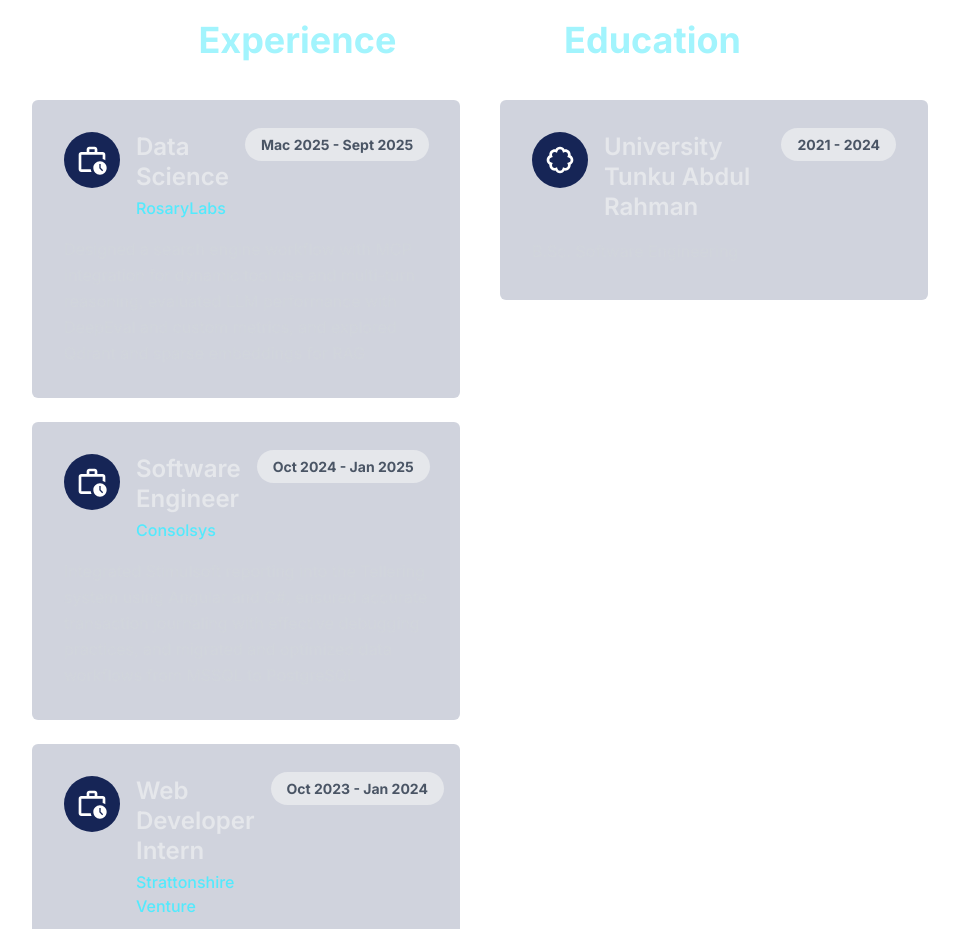
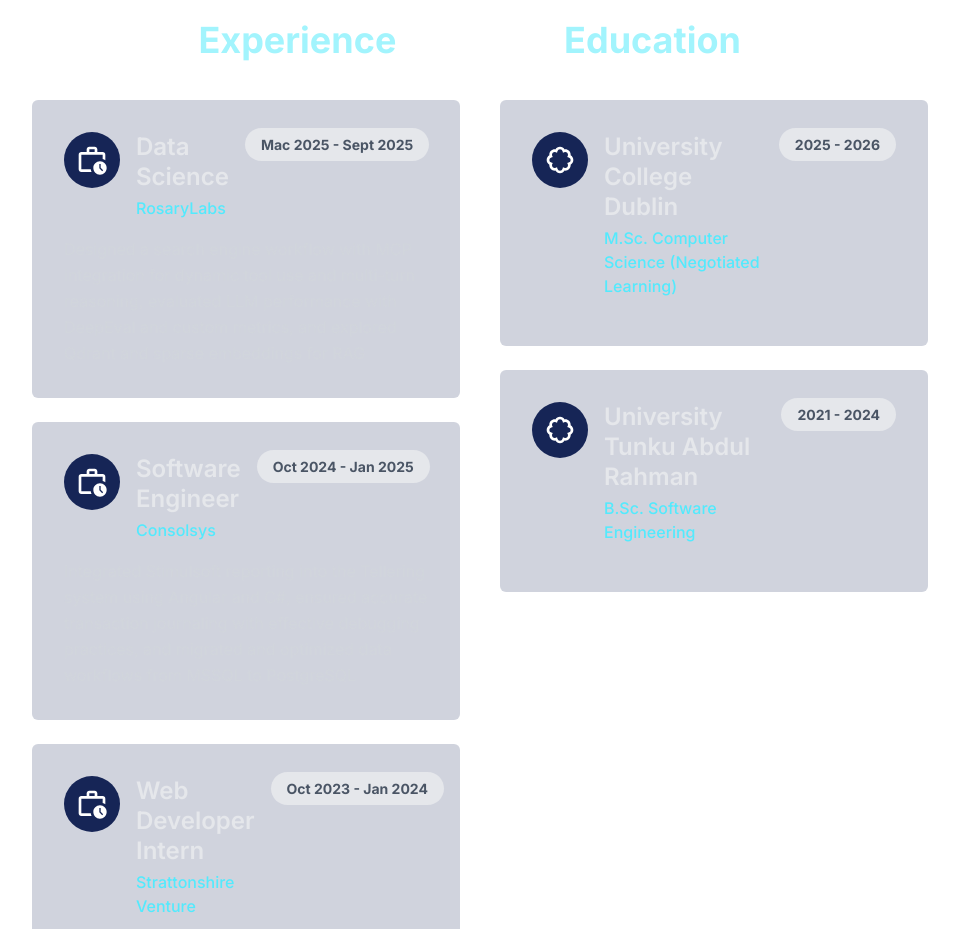
Before and after one commit to h4r1yzz/portfolio, a Next.js app: page / in a window 1280 px wide. Shown: the part 860-1789 px from the top of the page, without its empty margins (160-1119 px from the left). Built offline with nearby package versions, Linux system fonts and the light colour scheme.

Commit message:
fix: size of the education

```diff
--- a/component/Home/Resume/Resume.tsx
+++ b/component/Home/Resume/Resume.tsx
@@ -1,11 +1,6 @@
 import React from 'react'
-import { BsDatabase } from 'react-icons/bs'
-import { FaCodepen } from 'react-icons/fa'
-import { FaReact } from 'react-icons/fa'
 import ResumeCard from './ResumeCard'
 import { BiBadge } from 'react-icons/bi'
-import { FaUpwork } from 'react-icons/fa6'
-import { SiWorkplace } from 'react-icons/si'
 import { MdOutlineWorkHistory } from 'react-icons/md'
 
 const Resume = () => {
@@ -29,7 +24,8 @@ const Resume = () => {
                     My <span className='text-cyan-200'>Education</span>
                 </h1>
                 <div className='mt-10 space-y-6' data-aos="zoom-out" data-aos-anchor-placement="top-center" data-aos-delay="200">
-                    <ResumeCard Icon={BiBadge} role="University Tunku Abdul Rahman" description="B.Sc. Software Engineering" date="2021 - 2024"/>
+                    <ResumeCard Icon={BiBadge} role="University College Dublin" company="M.Sc. Computer Science (Negotiated Learning)" date="2025 - 2026"/>
+                    <ResumeCard Icon={BiBadge} role="University Tunku Abdul Rahman" company="B.Sc. Software Engineering" date="2021 - 2024"/>
                 </div>
             </div>
         </div>
```
